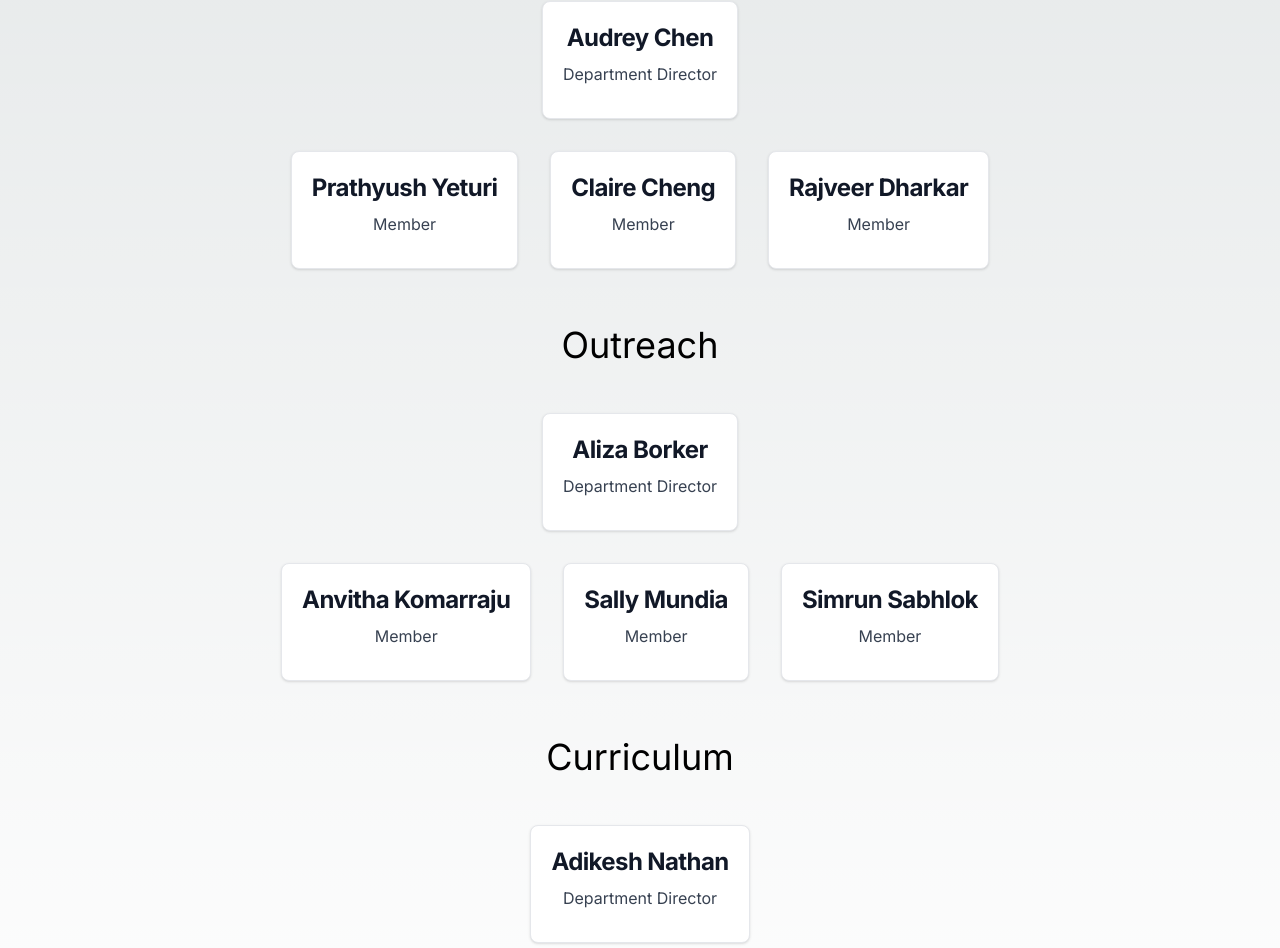
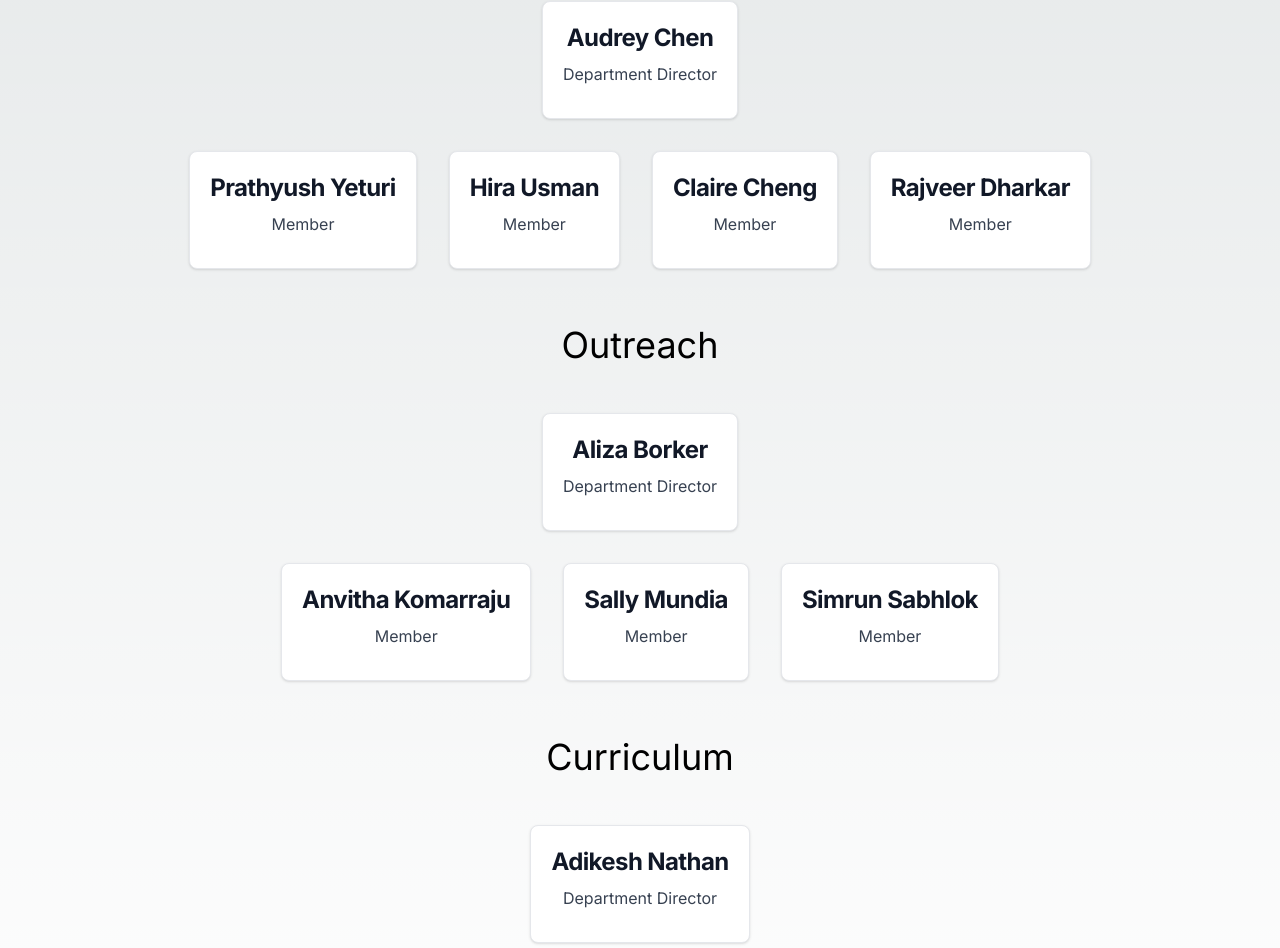
Before and after one commit to adi-varshney/HsnHacks, a Next.js app: page /team in a window 1280 px wide. Shown: the part 961-1909 px from the top of the page. Built offline with nearby package versions, Linux system fonts and the light colour scheme.

Commit message:
Adding Additional Team member

```diff
--- a/app/team/page.js
+++ b/app/team/page.js
@@ -103,6 +103,10 @@ export default function Team() {
               about="Member"
             />
             <Card
+              name="Hira Usman"
+              about="Member"
+            />
+            <Card
               name="Claire Cheng"
               about="Member"
             />
```
